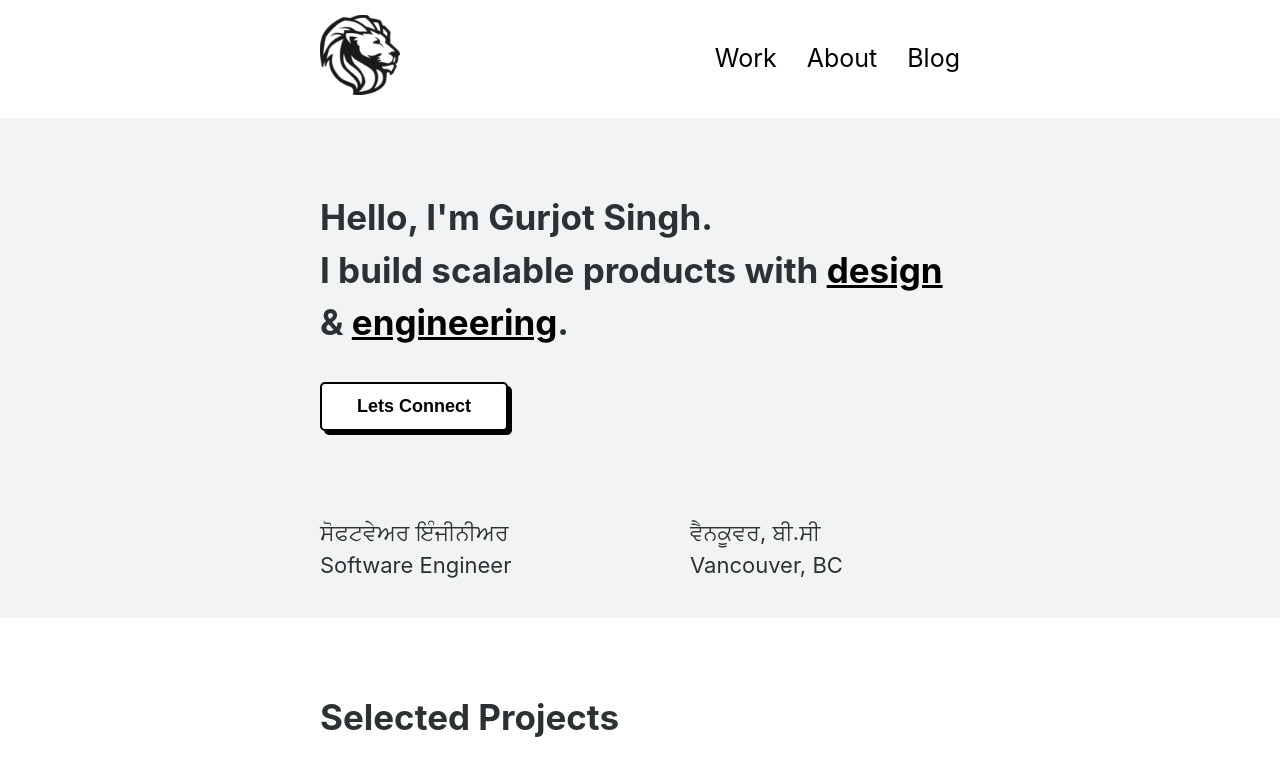
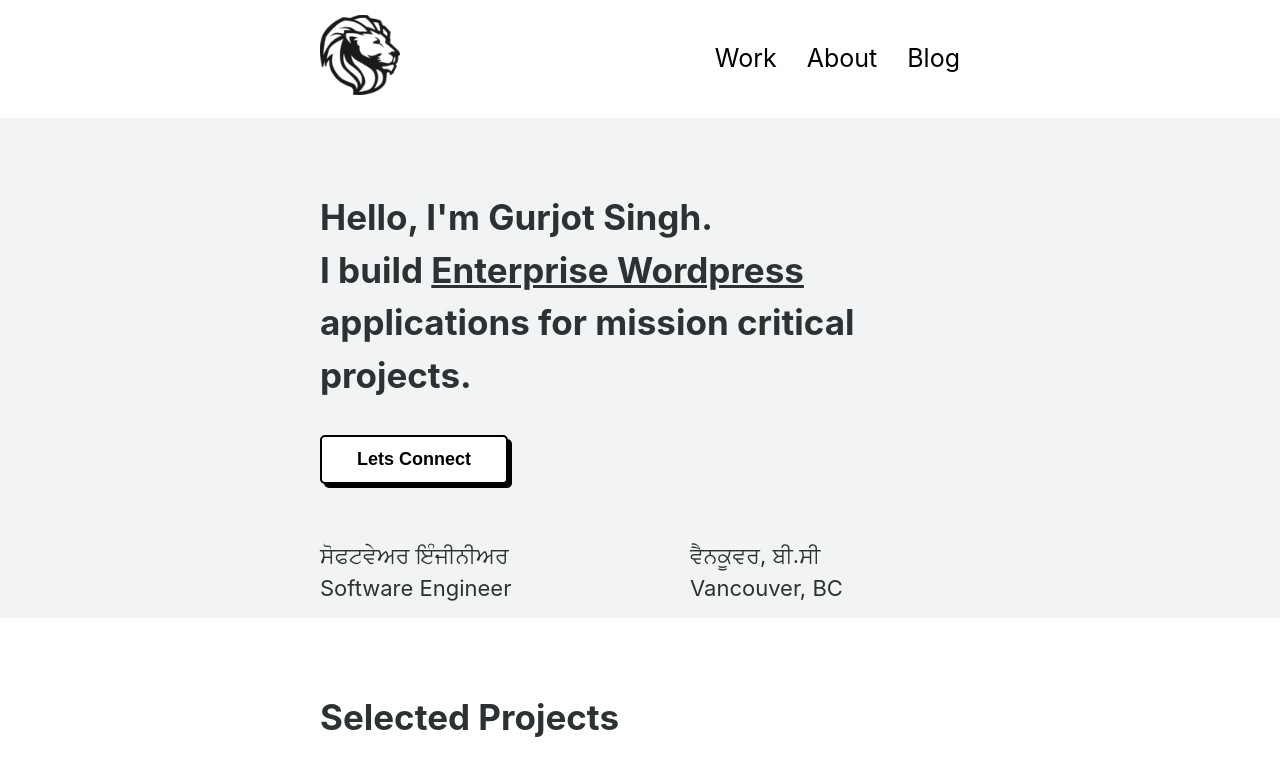
Before and after one commit to gurjotsinghdev/gurjotsinghdev, a Next.js app: page / in a window 1280 px wide. Shown: the top 765 px of the page. Built offline with nearby package versions, Linux system fonts and the light colour scheme.

Commit message:
changing meta info and adding about section

```diff
--- a/components/aboutMe.js
+++ b/components/aboutMe.js
@@ -12,6 +12,11 @@ export default function AboutMe ( ) {
                 Hello, I&apos;m Gurjot Singh. A Product Manager & Software Engineer.
                 I&apos;m passionate about solving problems through delightful user experience.
                 This passion has taken me on a journey through my career in engineering, design, and project leadership.
+                <br/><br/>
+
+                I have 5+ years of experience in Enterprise wordpress development focused on building ROI-driven,
+                enterprise-class websites that deliver unbeatable performance, control, and security.
+                My solutions are focused on providing scalability, feature-rich functionality, and amazing designs.
                 <br/><br/>
 
                 In my free time, I enjoy walking, meditation and classical music.
--- a/components/hero.js
+++ b/components/hero.js
@@ -7,8 +7,8 @@ export default function Hero ( ) {
         <>
             <div className={styles.heroSection}>
                 <h1>
-                Hello, I&apos;m Gurjot Singh. <br />I build scalable products
-                with <span className="dark">design</span> & <span className="dark">engineering</span>.
+                Hello, I&apos;m Gurjot Singh. <br />I build <u>Enterprise Wordpress</u> applications for mission critical projects.
+
                 </h1>
                 <a href="https://linkedin.com/in/gurjotsinghdev">
                 <button className="primaryBtn">Lets Connect</button></a>
@@ -16,6 +16,7 @@ export default function Hero ( ) {
                     <div className={styles.position}>
                         <p className={styles.positionPunjabi}>ਸੋਫਟਵੇਅਰ ਇੰਜੀਨੀਅਰ</p>
                         <p className={styles.positionEnglish}>Software Engineer</p>
+
                     </div>
                     <div className={styles.location}>
                     <p className={styles.locationPunjabi}>ਵੈਨਕੂਵਰ, ਬੀ.ਸੀ</p>
--- a/styles/Hero.module.css
+++ b/styles/Hero.module.css
@@ -18,7 +18,7 @@
 .heroSection .heroMeta {
     display: grid;
     grid-template-columns: 1fr 1fr;
-    margin: 85px 0px;
+    margin: 55px 0px;
     justify-content: center;
 }
 
@@ -41,4 +41,5 @@
         padding: 0;
         font-size: 22px;
     }
+
   }
```
